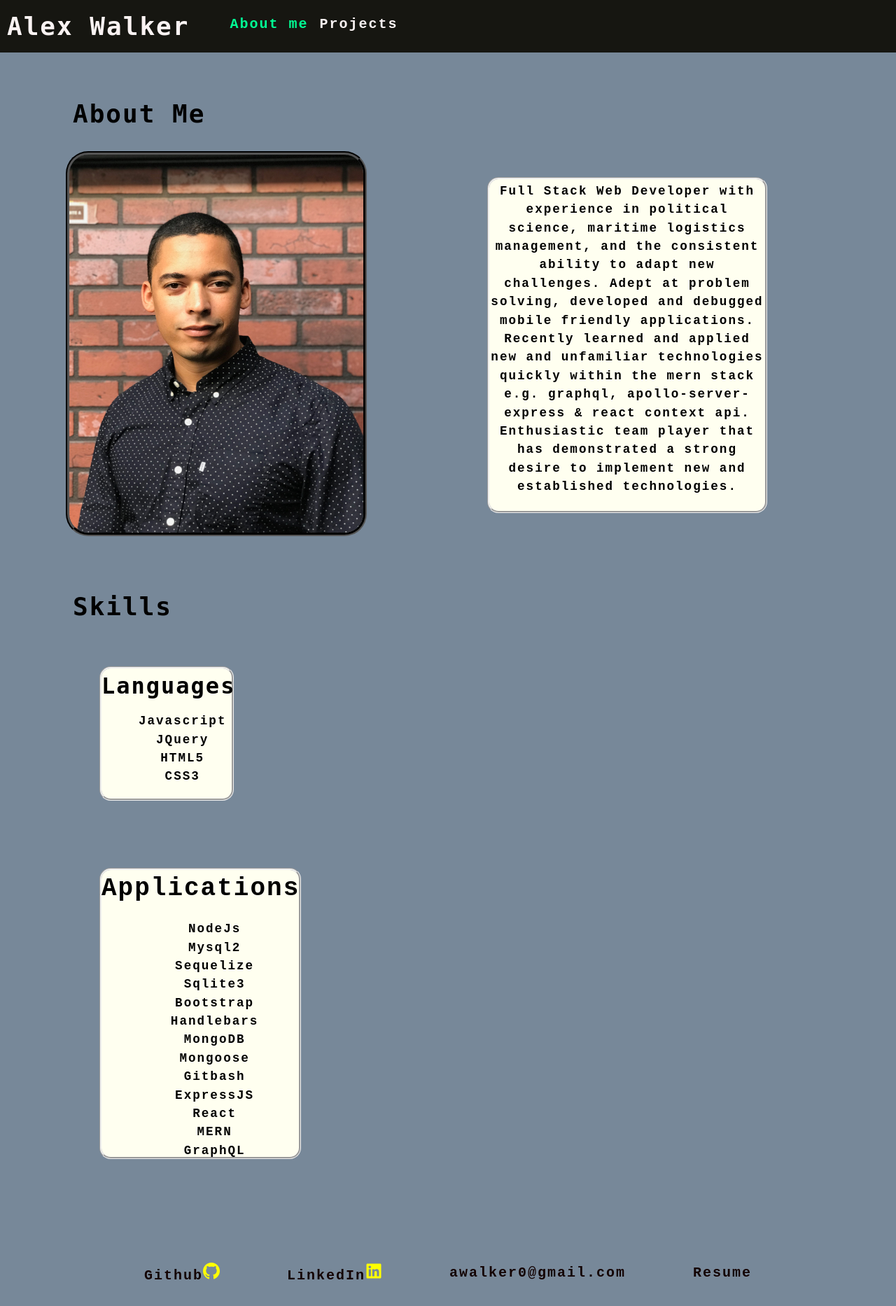
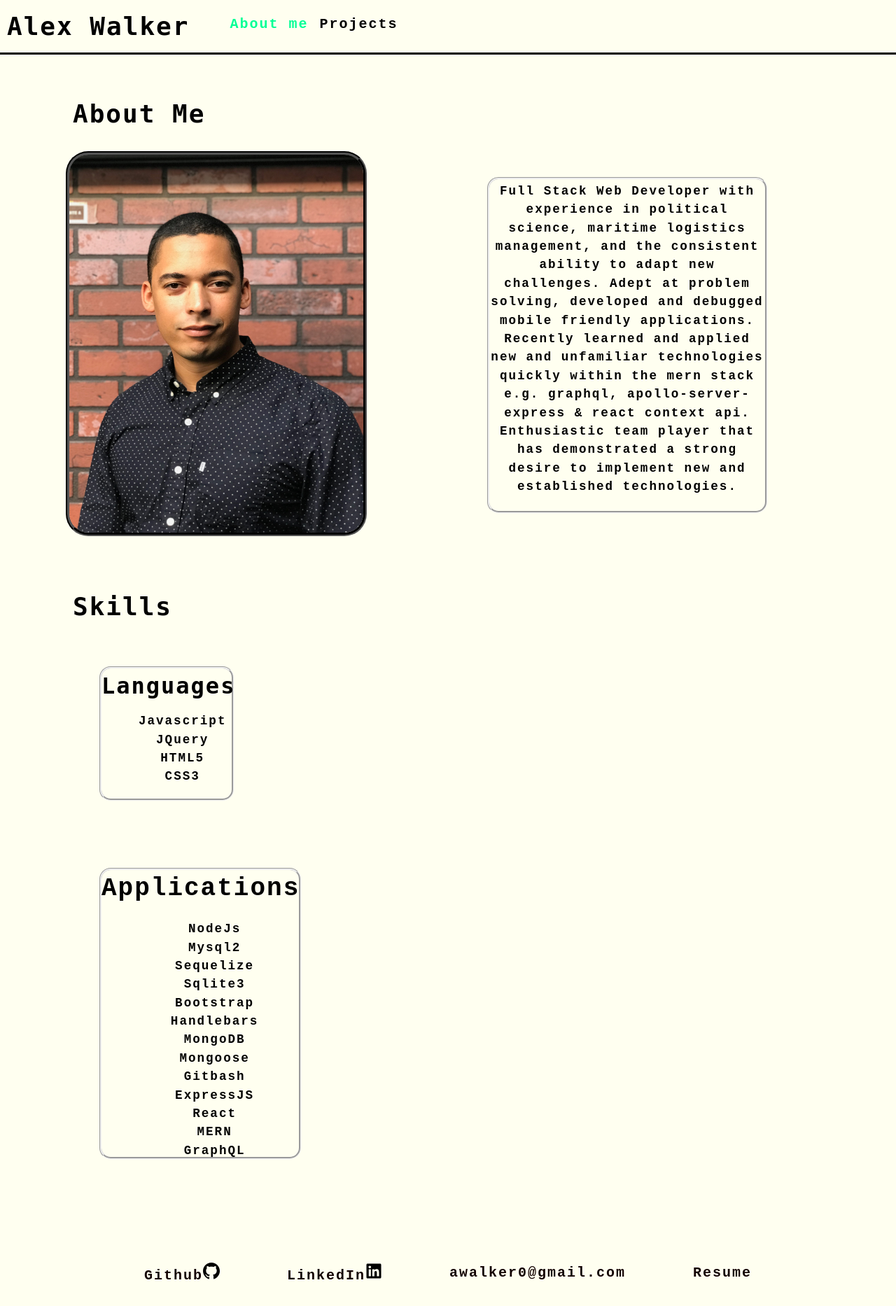
Before and after one commit to Walker-Walker/alex-portfolio, a React (Create React App) app: page / in a window 1280 px wide. Shown: the top 1866 px of the page at 70% size. Built offline with nearby package versions, Linux system fonts and the light colour scheme.

Commit message:
added some new page color styling changed icons to black etc.

```diff
--- a/src/components/Footer/index.js
+++ b/src/components/Footer/index.js
@@ -5,10 +5,10 @@
     return (
         <div className="icon-1">
            <a href="https://github.com/Walker-Walker" target="_blank"> Github
-            <svg xmlns="http://www.w3.org/2000/svg" width="24" height="24" viewBox="0 0 24 24"><path fill="yellow" d="M12 0c-6.626 0-12 5.373-12 12 0 5.302 3.438 9.8 8.207 11.387.599.111.793-.261.793-.577v-2.234c-3.338.726-4.033-1.416-4.033-1.416-.546-1.387-1.333-1.756-1.333-1.756-1.089-.745.083-.729.083-.729 1.205.084 1.839 1.237 1.839 1.237 1.07 1.834 2.807 1.304 3.492.997.107-.775.418-1.305.762-1.604-2.665-.305-5.467-1.334-5.467-5.931 0-1.311.469-2.381 1.236-3.221-.124-.303-.535-1.524.117-3.176 0 0 1.008-.322 3.301 1.23.957-.266 1.983-.399 3.003-.404 1.02.005 2.047.138 3.006.404 2.291-1.552 3.297-1.23 3.297-1.23.653 1.653.242 2.874.118 3.176.77.84 1.235 1.911 1.235 3.221 0 4.609-2.807 5.624-5.479 5.921.43.372.823 1.102.823 2.222v3.293c0 .319.192.694.801.576 4.765-1.589 8.199-6.086 8.199-11.386 0-6.627-5.373-12-12-12z"/></svg>
+            <svg xmlns="http://www.w3.org/2000/svg" width="24" height="24" viewBox="0 0 24 24"><path fill="black" d="M12 0c-6.626 0-12 5.373-12 12 0 5.302 3.438 9.8 8.207 11.387.599.111.793-.261.793-.577v-2.234c-3.338.726-4.033-1.416-4.033-1.416-.546-1.387-1.333-1.756-1.333-1.756-1.089-.745.083-.729.083-.729 1.205.084 1.839 1.237 1.839 1.237 1.07 1.834 2.807 1.304 3.492.997.107-.775.418-1.305.762-1.604-2.665-.305-5.467-1.334-5.467-5.931 0-1.311.469-2.381 1.236-3.221-.124-.303-.535-1.524.117-3.176 0 0 1.008-.322 3.301 1.23.957-.266 1.983-.399 3.003-.404 1.02.005 2.047.138 3.006.404 2.291-1.552 3.297-1.23 3.297-1.23.653 1.653.242 2.874.118 3.176.77.84 1.235 1.911 1.235 3.221 0 4.609-2.807 5.624-5.479 5.921.43.372.823 1.102.823 2.222v3.293c0 .319.192.694.801.576 4.765-1.589 8.199-6.086 8.199-11.386 0-6.627-5.373-12-12-12z"/></svg>
          </a>
          <a href="https://www.linkedin.com/in/alex-walker-b2984015/" target="_blank">LinkedIn
-         <svg xmlns="http://www.w3.org/2000/svg" width="24" height="24"  aria-hidden="true" focusable="false" data-prefix="fab" data-icon="linkedin" class="svg-inline--fa fa-linkedin fa-w-14" role="img" viewBox="0 0 448 512"><path fill="yellow" d="M416 32H31.9C14.3 32 0 46.5 0 64.3v383.4C0 465.5 14.3 480 31.9 480H416c17.6 0 32-14.5 32-32.3V64.3c0-17.8-14.4-32.3-32-32.3zM135.4 416H69V202.2h66.5V416zm-33.2-243c-21.3 0-38.5-17.3-38.5-38.5S80.9 96 102.2 96c21.2 0 38.5 17.3 38.5 38.5 0 21.3-17.2 38.5-38.5 38.5zm282.1 243h-66.4V312c0-24.8-.5-56.7-34.5-56.7-34.6 0-39.9 27-39.9 54.9V416h-66.4V202.2h63.7v29.2h.9c8.9-16.8 30.6-34.5 62.9-34.5 67.2 0 79.7 44.3 79.7 101.9V416z"/></svg>
+         <svg xmlns="http://www.w3.org/2000/svg" width="24" height="24"  aria-hidden="true" focusable="false" data-prefix="fab" data-icon="linkedin" class="svg-inline--fa fa-linkedin fa-w-14" role="img" viewBox="0 0 448 512"><path fill="black" d="M416 32H31.9C14.3 32 0 46.5 0 64.3v383.4C0 465.5 14.3 480 31.9 480H416c17.6 0 32-14.5 32-32.3V64.3c0-17.8-14.4-32.3-32-32.3zM135.4 416H69V202.2h66.5V416zm-33.2-243c-21.3 0-38.5-17.3-38.5-38.5S80.9 96 102.2 96c21.2 0 38.5 17.3 38.5 38.5 0 21.3-17.2 38.5-38.5 38.5zm282.1 243h-66.4V312c0-24.8-.5-56.7-34.5-56.7-34.6 0-39.9 27-39.9 54.9V416h-66.4V202.2h63.7v29.2h.9c8.9-16.8 30.6-34.5 62.9-34.5 67.2 0 79.7 44.3 79.7 101.9V416z"/></svg>
          </a>
          <a className="email">awalker0@gmail.com</a>
          <a
--- a/src/components/Nav/nav.css
+++ b/src/components/Nav/nav.css
@@ -1,9 +1,10 @@
 /* Add a black background color to the top navigation */
 
 header {
-  background-color: rgb(22, 22, 17);
+  background-color:ivory;
   /* opacity: 70%; */
-  color: #faf3f3;
+  /* color: #faf3f3; */
+  outline:solid;
    /* background: var(--dark);  */
   /* background-image:url(./components/Nav/hero.jpg); */
 }
--- a/src/index.css
+++ b/src/index.css
@@ -16,7 +16,7 @@
   --spacing-one: calc(1rem * 0.5);
   --spacing-two: calc(1rem);
   --spacing-five: calc(2.5rem);
-  background-color: lightslategray;
+  background-color: ivory;
 }
 
 * {
```
